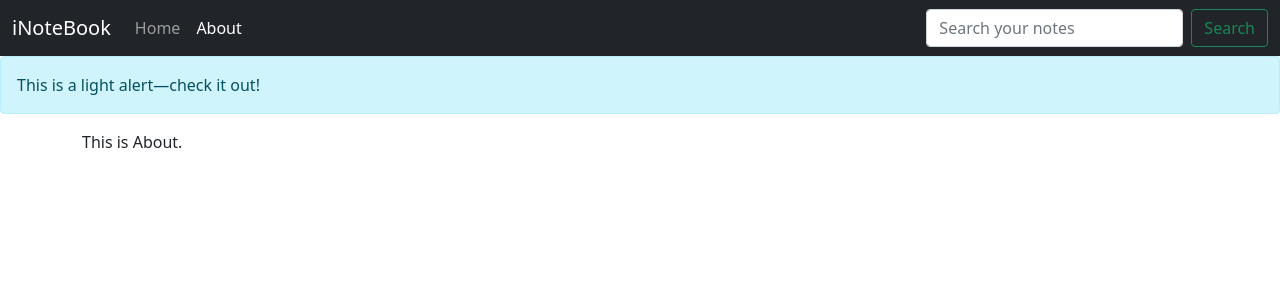
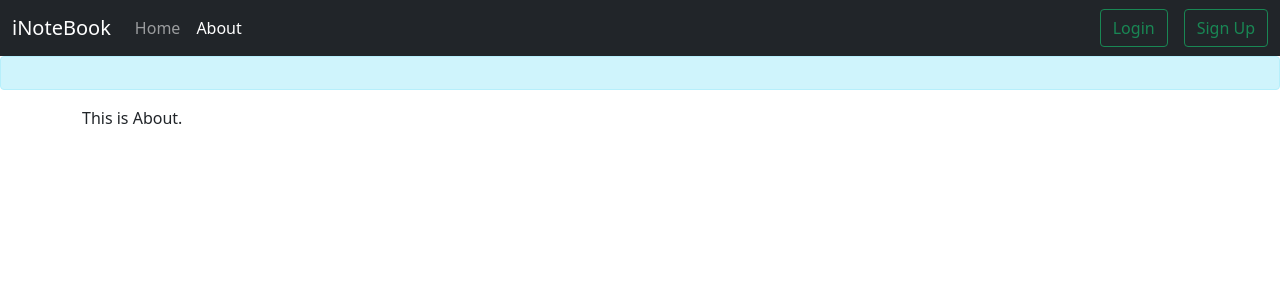
Before and after one commit to Sanchitagarwal7/inotebook, a React (Create React App) app: page /about in a window 1280 px wide. Shown: the top 300 px of the page. Built offline with nearby package versions, Linux system fonts and the light colour scheme.

Commit message:
video 68

```diff
--- a/src/components/AddNote.js
+++ b/src/components/AddNote.js
@@ -10,6 +10,7 @@ const AddNote = () => {
     const handleClick = (event)=>{
         event.preventDefault();
         addNote(note.title, note.body, note.tag);
+        setState({title: "", body: "", tag: ""});
     }
 
     const onChange = (event)=>{
@@ -29,6 +30,8 @@ const AddNote = () => {
               placeholder="Enter title of your note"
               name="title"
               onChange={onChange}
+              minLength={5} required
+              value={note.title}
             />
           </div>
           <div className="form-group">
@@ -40,6 +43,8 @@ const AddNote = () => {
               placeholder="Enter your note"
               name="body"
               onChange={onChange}
+              minLength={5} required
+              value={note.body}
             />
           </div>
           <div className="form-group my-3">
@@ -51,9 +56,10 @@ const AddNote = () => {
               placeholder="Input tag (optional)"
               name="tag"
               onChange={onChange}
+              value={note.tag}
             />
           </div>
-          <button type="submit" className="btn btn-primary my-3" onClick={handleClick}>
+          <button disabled={note.title.length<5 || note.body.length<5} type="submit" className="btn btn-primary my-3" onClick={handleClick}>
             Add
           </button>
         </form>
--- a/src/components/Alert.js
+++ b/src/components/Alert.js
@@ -1,10 +1,10 @@
 import React from "react";
 
-const Alert = () => {
+const Alert = (props) => {
   return (
     <div>
       <div className="alert alert-info" role="alert">
-        This is a light alert—check it out!
+        {props.instance}
       </div>
     </div>
   );
--- a/src/components/Home.js
+++ b/src/components/Home.js
@@ -7,7 +7,6 @@ function Home() {
   return (
     <>
     <AddNote/>
-      <h3>Your Notes:</h3>
       <Notes/>
     </>
   );
--- a/src/components/Navbar.js
+++ b/src/components/Navbar.js
@@ -40,15 +40,12 @@ const Navbar = () => {
               </li>
             </ul>
             <form className="d-flex" role="search">
-              <input
-                className="form-control me-2"
-                type="search"
-                placeholder="Search your notes"
-                aria-label="Search"
-              />
-              <button className="btn btn-outline-success" type="submit">
-                Search
-              </button>
+              <NavLink className="btn btn-outline-success mx-3" type="submit" to={"/login"}>
+                Login
+              </NavLink>
+              <NavLink className="btn btn-outline-success" type="submit" to={"/signup"}>
+                Sign Up
+              </NavLink>
             </form>
           </div>
         </div>
--- a/src/components/Notes.js
+++ b/src/components/Notes.js
@@ -73,6 +73,7 @@ const onChange = (event)=>{
                     name="etitle"
                     value={note.etitle}
                     onChange={onChange}
+                    minLength={5} required
                   />
                 </div>
                 <div className="form-group">
@@ -84,6 +85,7 @@ const onChange = (event)=>{
                     name="ebody"
                     value={note.ebody}
                     onChange={onChange}
+                    minLength={5} required
                   />
                 </div>
                 <div className="form-group my-3">
@@ -108,16 +110,15 @@ const onChange = (event)=>{
               >
                 Close
               </button>
-              <button type="button" className="btn btn-primary" onClick={handleClick}>
+              <button disabled={note.etitle.length<5 || note.ebody.length<5} type="button" className="btn btn-primary" onClick={handleClick}>
                 Update Note
               </button>
             </div>
           </div>
         </div>
       </div>
-
-
-      {Array.from(notes).map((note) => {
+      <h3>Your Notes:</h3>
+      {notes.length!==0?Array.from(notes).map((note) => {
         return (
           <NoteItem
             note={note}
@@ -129,7 +130,7 @@ const onChange = (event)=>{
             updateNote={updateNote}
           />
         );
-      })}
+      }): <h3 style={{textAlign: "center"}}>No Notes to Display</h3>}
     </>
   );
 };
--- a/src/context/notes/NoteState.js
+++ b/src/context/notes/NoteState.js
@@ -40,14 +40,8 @@ const NoteState = (props) => {
       body: JSON.stringify({ title, body, tag }), // body data type must match "Content-Type" header
     });
 
+    const note = await response.json();
 
-    // console.log("adding a new note");
-    //TODO API CALL
-    const note = {
-      title: title,
-      body: body,
-      tag: tag
-    };
     setNotes(notes.concat(note));
   };
 
```
Also changed, not shown: src/components/Login.js (added, +11 -0 lines), src/components/Signup.js (added, +11 -0 lines).
